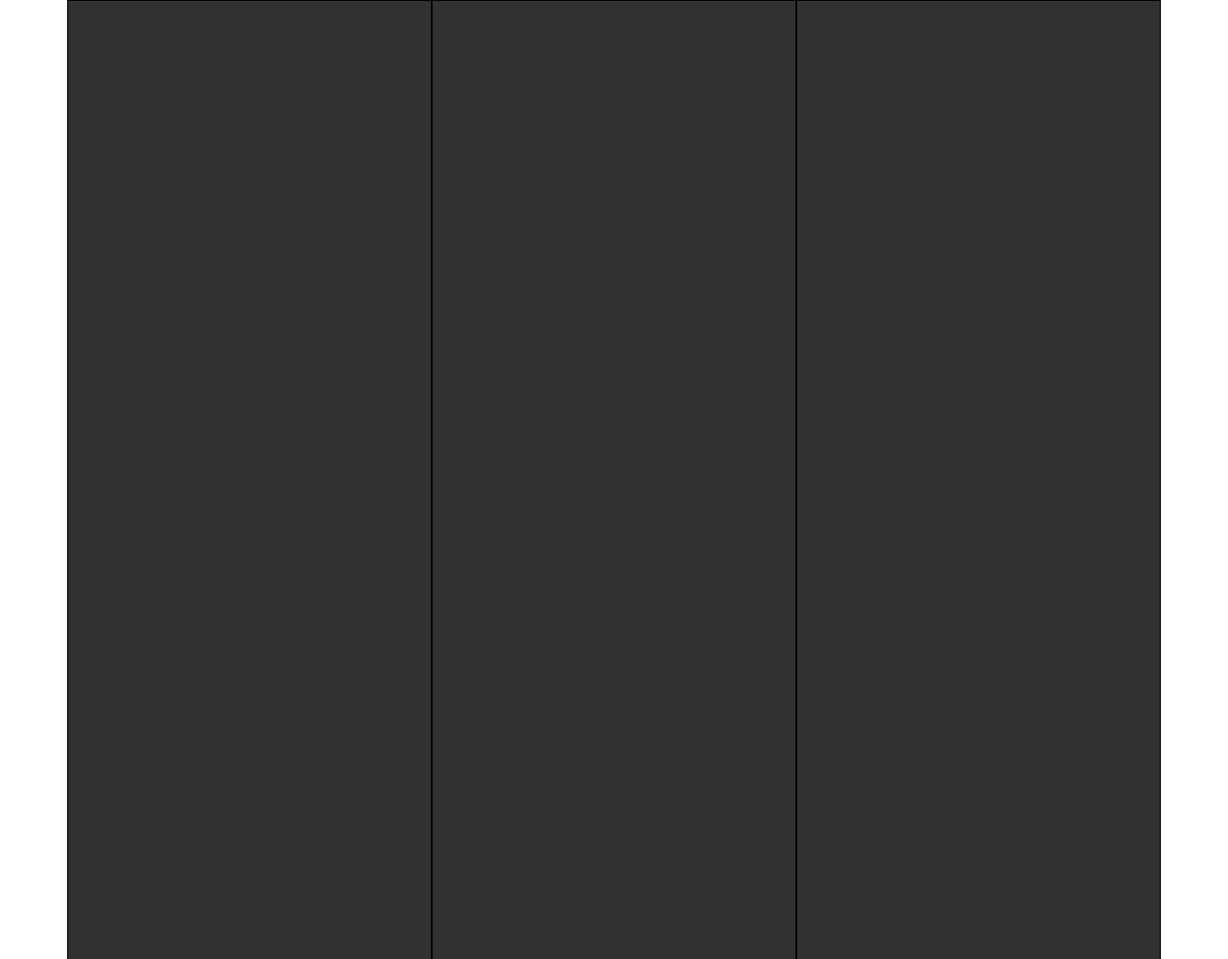
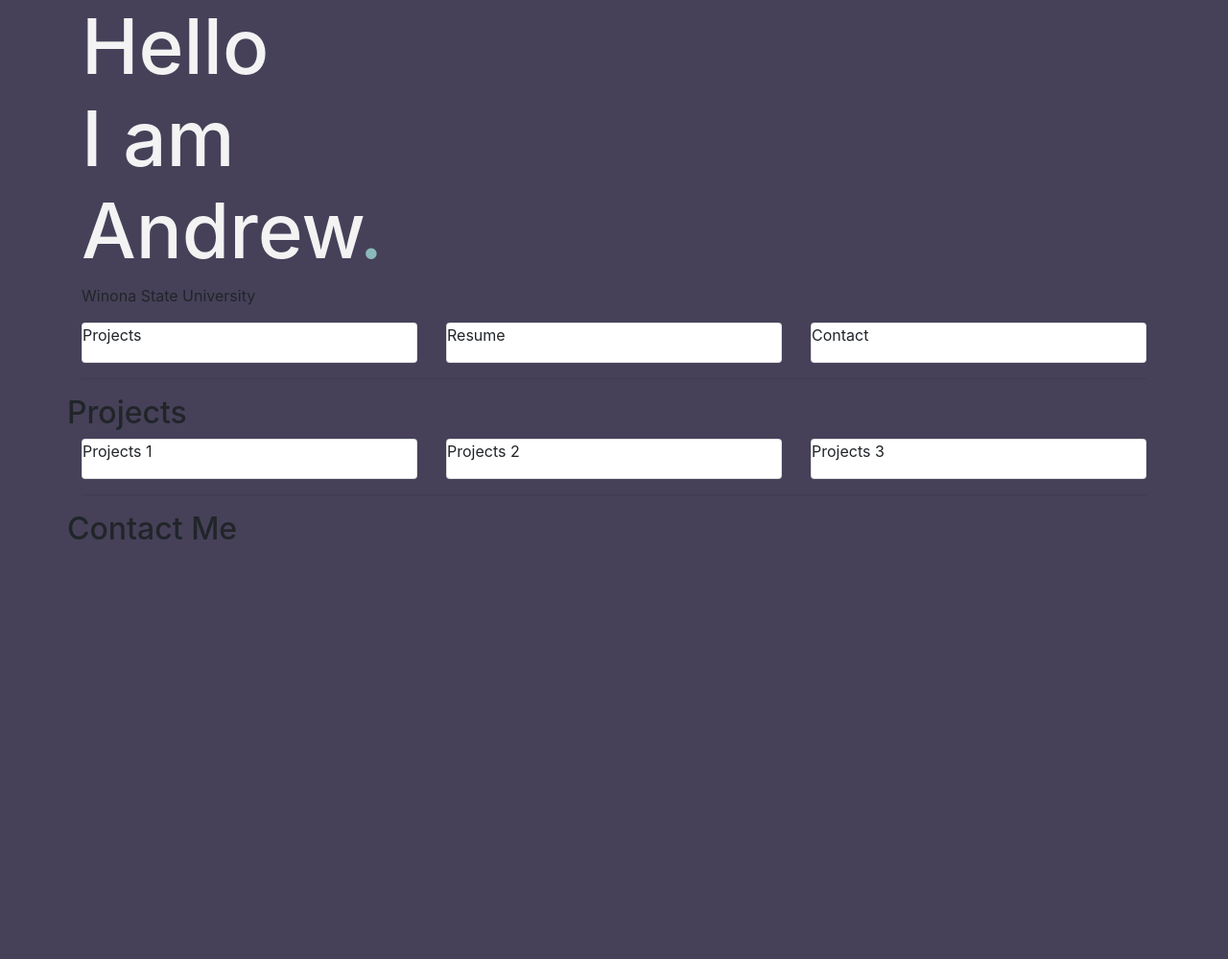
Before and after one commit to Ham80234/Ham80234.github.io, a website: page pages/index.html in a window 1280 px wide. Shown: the whole page at 96% size. After the commit the page ends 800 px from the top, so only its background shows below. Drawn offline with nearby package versions, Linux system fonts and the light colour scheme.

Commit message:
added main landing page

```diff
--- a/pages/index.html
+++ b/pages/index.html
@@ -21,20 +21,61 @@
 </head>
 
 <body>
-    <div class="grid">
+    <div class="mainContainer">
         <div class="container">
             <div class="row">
-              <div class="col-sm grid-col">
+                <div class="col-sm grid-col">
+                    <h1 class="title">Hello<br>I am <br> Andrew<span class="accent">.</span></h1>
+                    <p>Winona State University</p>
+                </div>
+            </div>
+            <div class="row">
+                <div class="col-sm">
+                    <div class="card">
+                        <p>Projects</p>
+                    </div>
+                </div>
+                <div class="col-sm">
+                    <div class="card">
+                        <p>Resume</p>
+                    </div>
+                </div>
+                <div class="col-sm">
+                    <div class="card">
+                        <p>Contact</p>
+                    </div>
+                </div>
+            </div>
+            <hr>
+            <div class="row">
+                <h2>Projects</h2>
+            </div>
+            <div class="row">
+                <div class="col-sm">
+                    <div class="card">
+                        <p>Projects 1</p>
+                    </div>
+                </div>
+                <div class="col-sm">
+                    <div class="card">
+                        <p>Projects 2</p>
+                    </div>
+                </div>
+                <div class="col-sm">
+                    <div class="card">
+                        <p>Projects 3</p>
+                    </div>
+                </div>
 
-              </div>
-              <div class="col-sm grid-col">
 
-              </div>
-              <div class="col-sm grid-col">
-
-              </div>
             </div>
-          </div>
+            <hr>
+            <div class="row">
+                <h2>Contact Me</h2>
+            </div>
+        </div>
+    </div>
+    </div>
     </div>
 </body>
 
--- a/style/Style.css
+++ b/style/Style.css
@@ -1,6 +1,23 @@
-.grid-col{
-    width:250px;
-    height: 1000px;
-    border: 1px solid black;
-    background-color: #313131;
+:root {
+    --main-bg-color: #464159;
+    --main-bg-accent: #464159;
+    --main-bg-co-pallet: #8bbabb;
+    --main-text-color: #f3f3f3;
 }
+.mainContainer{
+    background-color: var(--main-bg-color);
+}
+html body{
+    background-color: var(--main-bg-color);
+}
+.card{
+    background-color: var(--main-bg-accent);
+}
+.title{
+    font-size: 5rem;
+    color: var(--main-text-color);
+    background-color: var(--main-bg-color);
+}
+.accent{
+    color: var(--main-bg-co-pallet);
+}
```
